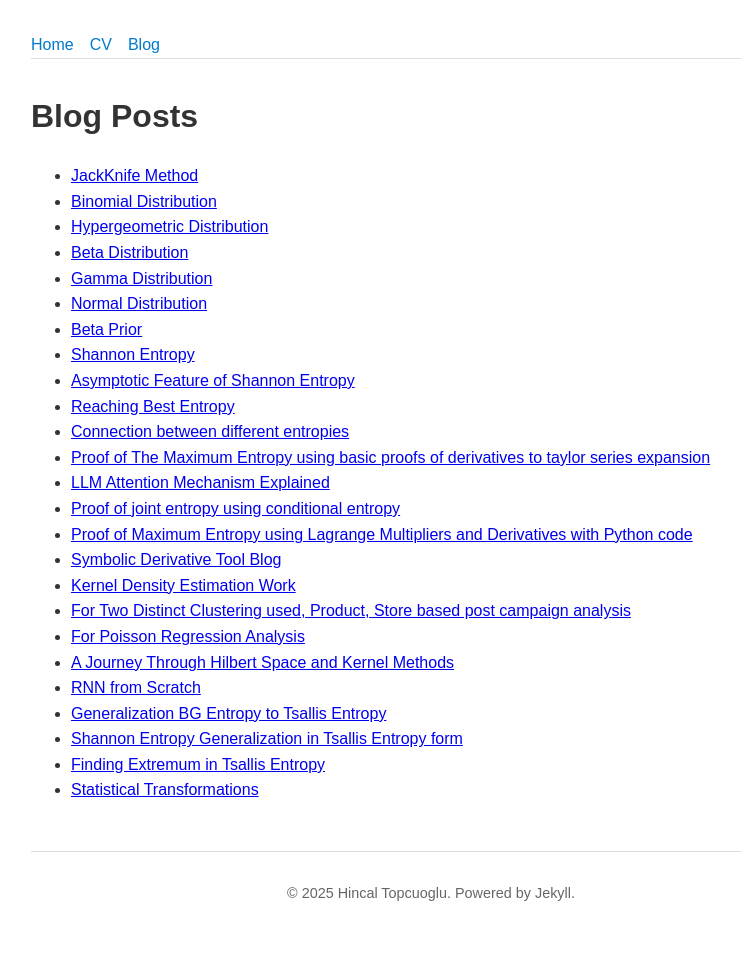
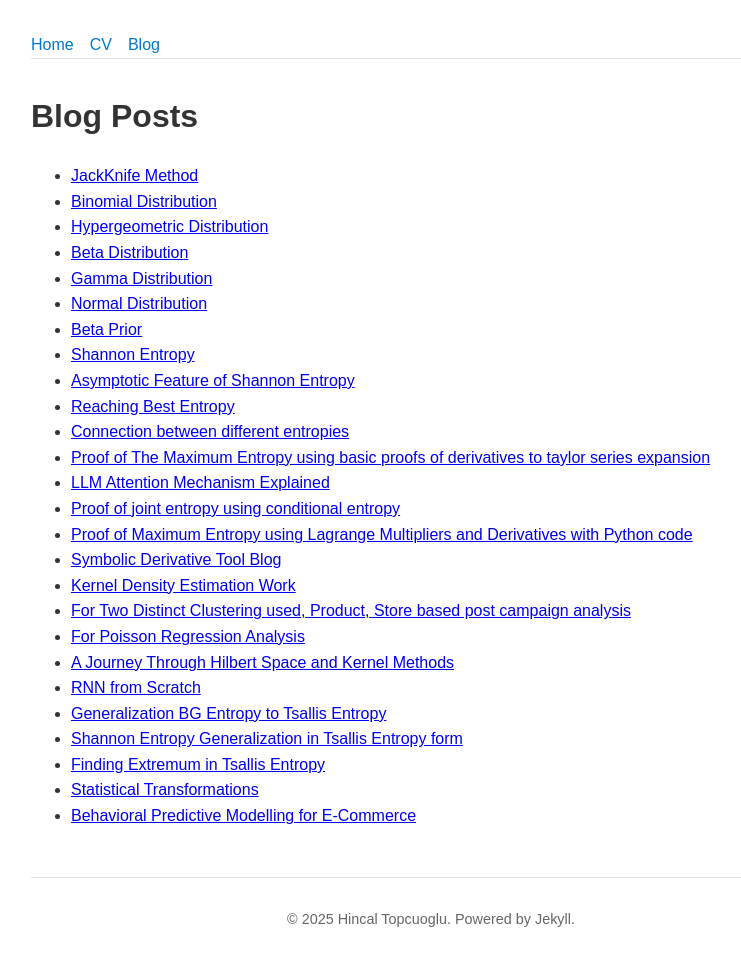
Before and after one commit to hincaltopcuoglu/hincaltopcuoglu.github.io, a Jekyll site: the page built from blog.md, in a window 1280 px wide. Shown: the whole page, without its empty margins (209-950 px from the left). Built offline with Jekyll 4.4.1, drawn with Linux system fonts in a browser that asks for light colours; before the commit the page ends 938 px from its top, so only the background shows below that.

Commit message:
Add link for Behavioral Predictive Modelling article

```diff
--- a/blog.md
+++ b/blog.md
@@ -31,3 +31,4 @@ permalink: /blog/
 - [Shannon Entropy Generalization in Tsallis Entropy form](Shannon_Generalization_in_Tsallis_Form.pdf)
 - [Finding Extremum in Tsallis Entropy](Finding_Extremum_Tsallis_Entropy.pdf)
 - [Statistical Transformations](Statistical_Transformations.html)
+- [Behavioral Predictive Modelling for E-Commerce](beyond-dashboards-behavioral-predictive-modeling.html)
```
